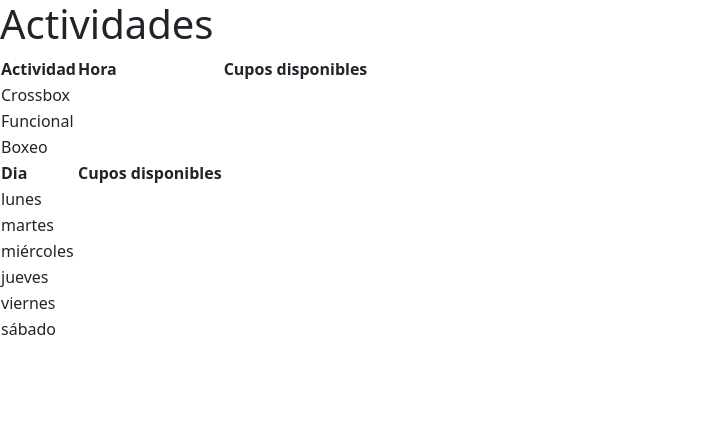
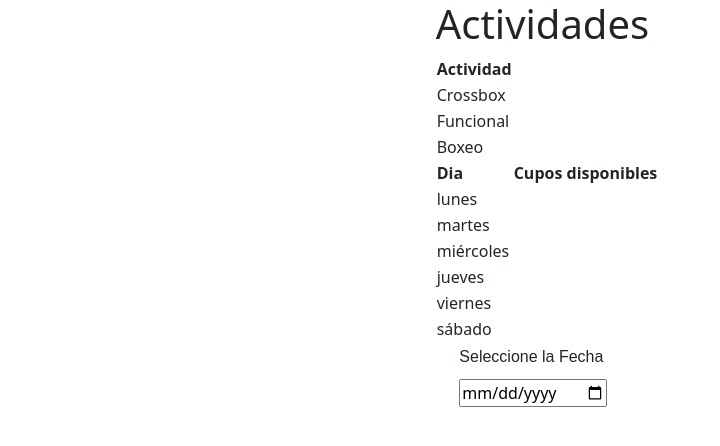
Before and after one commit to Dighitalsoluciones/frontcrossbox, an Angular app: page /reservar in a window 1280 px wide. Shown: the top 446 px of the page, without its empty margins (0-720 px from the left). Built offline with nearby package versions, Linux system fonts and the light colour scheme; data requests are answered from the project's data file.

Commit message:
ult modificacion 15/4

```diff
--- a/src/app/app.module.ts
+++ b/src/app/app.module.ts
@@ -20,6 +20,7 @@ import { FiltrarUsuariosPipe } from './pipes/filtrar-usuarios.pipe';
 import { CargaSuscripcionComponent } from './componentes/menuadmin/carga-suscripcion/carga-suscripcion.component';
 import { SpinnerdecargaComponent } from './componentes/spinnerdecarga/spinnerdecarga.component';
 import { ReservarComponent } from './componentes/reservar/reservar.component';
+import { CalendarioComponent } from './componentes/calendario/calendario.component';
 
 @NgModule({
   declarations: [
@@ -39,6 +40,7 @@ import { ReservarComponent } from './componentes/reservar/reservar.component';
     CargaSuscripcionComponent,
     SpinnerdecargaComponent,
     ReservarComponent,
+    CalendarioComponent,
 
   ],
   imports: [
--- a/src/app/componentes/calendario/calendario.component.html
+++ b/src/app/componentes/calendario/calendario.component.html
@@ -1,5 +1,3 @@
-<label for="start">Start date:</label>
+<label for="start">Seleccione la Fecha</label>
 
-<input type="date" id="start" name="trip-start"
-       value="2018-07-22"
-       min="2018-01-01" max="2018-12-31">
+<input type="date" id="almanaque" [min]="today" [(ngModel)]="selectedDate" (ngModelChange)="selectedDate = isInvalidDate(selectedDate) ? null! : selectedDate">
--- a/src/app/componentes/calendario/calendario.component.ts
+++ b/src/app/componentes/calendario/calendario.component.ts
@@ -8,10 +8,18 @@ import { Component, OnInit } from '@angular/core';
 })
 export class CalendarioComponent implements OnInit {
 
+  today: string = new Date().toISOString().split('T')[0];
+  selectedDate: string = "";
+
+  isInvalidDate(date: string): boolean {
+    const invalidDate = new Date('2023-04-03').toISOString().split('T')[0];
+    return date === invalidDate;
+  }
 
   constructor() { }
 
   ngOnInit(): void {
+
   }
 
 }
--- a/src/app/componentes/reservar/reservar.component.html
+++ b/src/app/componentes/reservar/reservar.component.html
@@ -1,10 +1,11 @@
-<h1>Actividades</h1>
+<div class="container">
+  <div class="d-flex flex-row col-10 justify-content-center align-items-center">
+<div>
+    <h1>Actividades</h1>
 <table>
     <thead>
       <tr>
         <th>Actividad</th>
-        <th>Hora</th>
-        <th>Cupos disponibles</th>
       </tr>
     </thead>
     <tbody>
@@ -14,6 +15,8 @@
 
       </tr>
     </tbody>
+
+
     <thead>
         <tr>
           <th>Dia</th>
@@ -28,3 +31,9 @@
         </tr>
       </tbody>
   </table>
+</div>
+</div>
+</div>
+<div class="d-flex flex-row col-10 justify-content-center align-items-center">
+<app-calendario></app-calendario>
+</div>
```
